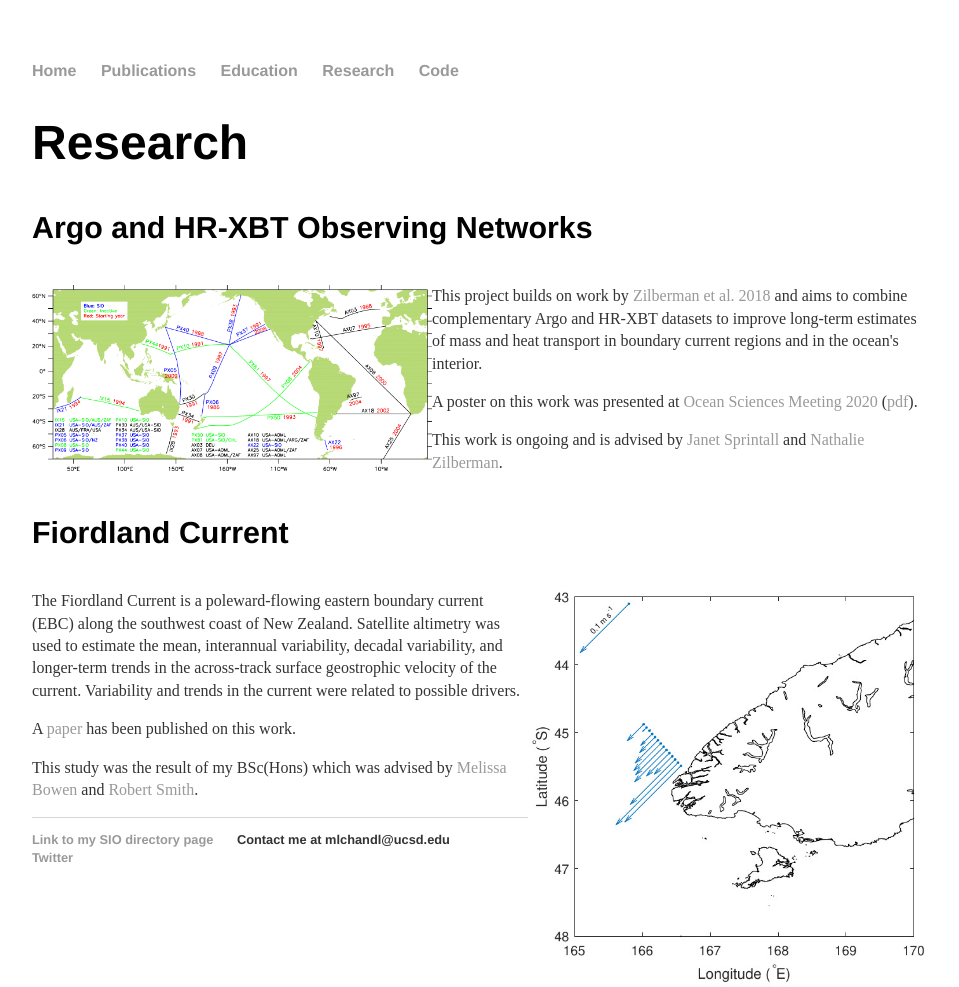
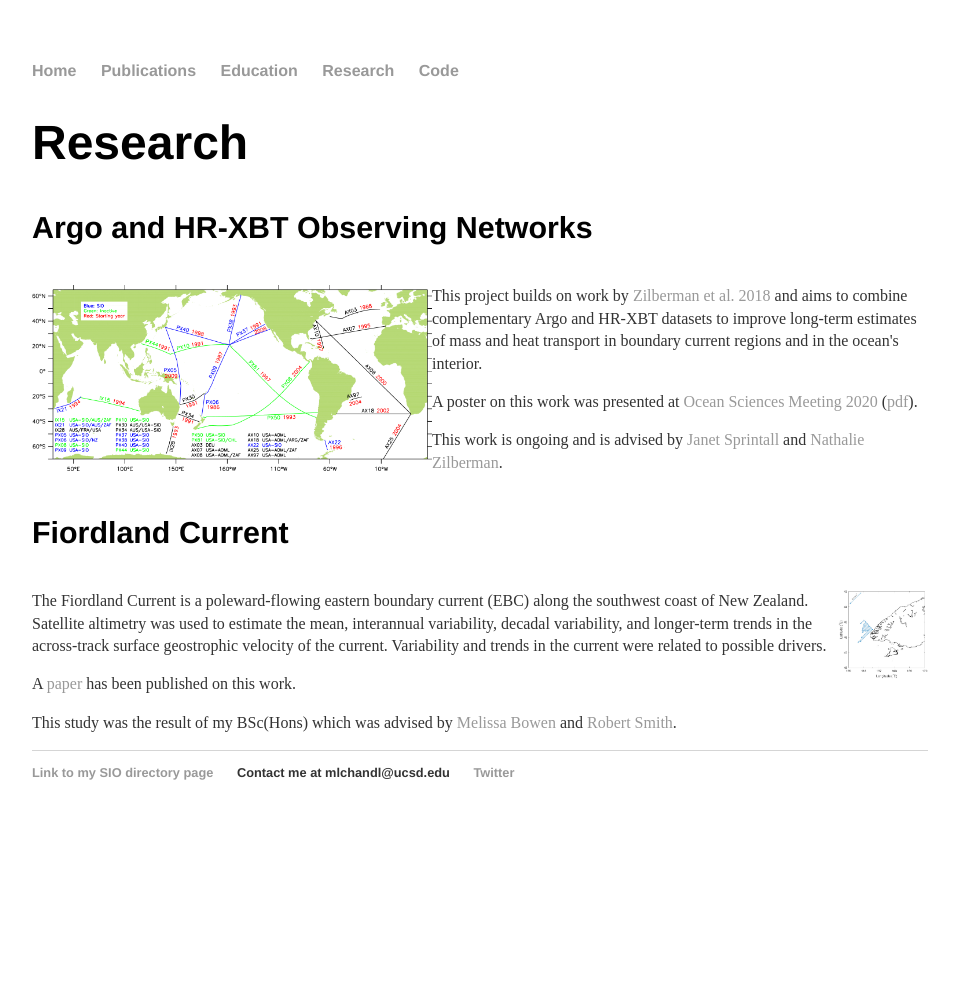
Before and after one commit to mlchandler/mlchandler.github.io, a Jekyll site: the page built from research/index.html, in a window 1280 px wide. Shown: the whole page, without its empty margins (160-1119 px from the left). Built offline with Jekyll 4.4.1, drawn with Linux system fonts in a browser that asks for light colours; after the commit the page ends 900 px from its top, so only the background shows below that.

Commit message:
Update index.html

```diff
--- a/research/index.html
+++ b/research/index.html
@@ -26,7 +26,7 @@ This work is ongoing and is advised by <a href="https://jsprintall.scrippsprofil
 
 <h4>Fiordland Current</h4>
 
-<img src="south_current.jpg" style="width:400px" align="right" >
+<img src="south_current.jpg" style="width:10%" align="right" >
 
 <p>
 The Fiordland Current is a poleward-flowing eastern boundary current (EBC) along the southwest coast of New Zealand. Satellite altimetry was used to estimate the mean, interannual variability, decadal variability, and longer-term trends in the across-track surface geostrophic velocity of the current. Variability and trends in the current were related to possible drivers.
```
